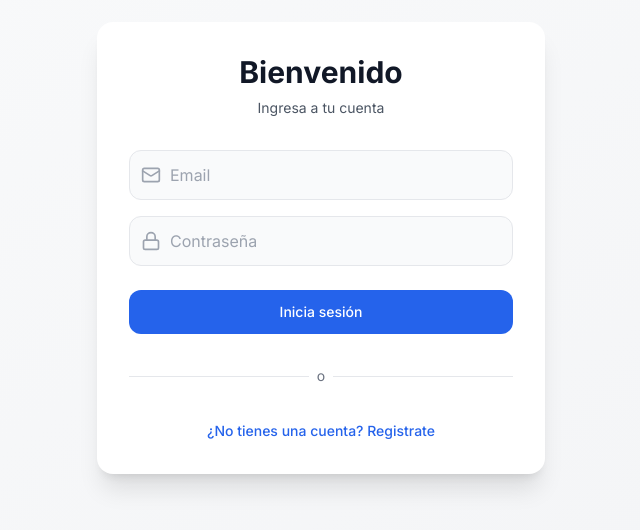
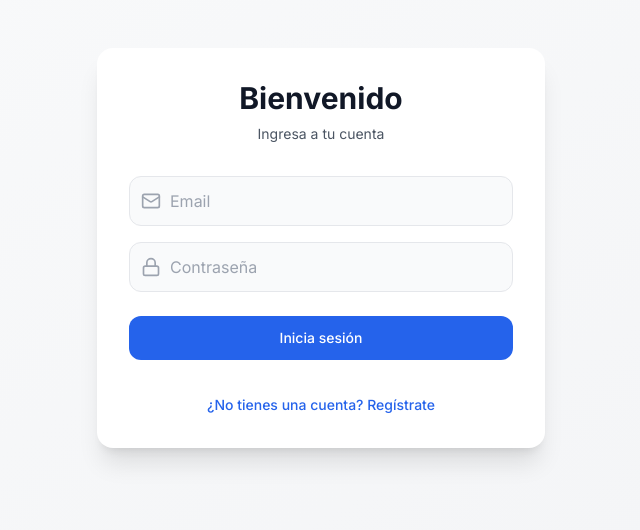
Before and after one commit to ArturoExe/residencia-v2, a Next.js app: page /login in a window 1280 px wide. Shown: the part 152-682 px from the top of the page, without its empty margins (319-959 px from the left). Built offline with nearby package versions, Linux system fonts and the light colour scheme.

Commit message:
Final 12

```diff
--- a/src/app/login/page.tsx
+++ b/src/app/login/page.tsx
@@ -1,17 +1,18 @@
 "use client";
 
-import { useState } from "react";
+import { useState, Suspense } from "react";
 import { useRouter, useSearchParams } from "next/navigation";
 import Link from "next/link";
 import { useAuth } from "@/context/AuthContext";
 import { motion } from "framer-motion";
 import { Mail, Lock, Loader2 } from "lucide-react";
 
-export default function LoginPage() {
+function LoginPageContent() {
   const [email, setEmail] = useState("");
   const [password, setPassword] = useState("");
   const [error, setError] = useState<string | null>(null);
   const [isSubmitting, setIsSubmitting] = useState(false);
+
   const router = useRouter();
   const searchParams = useSearchParams();
   const { login } = useAuth();
@@ -33,11 +34,8 @@ export default function LoginPage() {
 
       if (response.ok) {
         const data = await response.json();
-
         login(data.token, data.role);
-
-        // Save the token in AuthContext
-        router.push(redirectUrl); // Redirect to the intended page
+        router.push(redirectUrl);
       } else {
         const errorData = await response.json();
         setError(errorData.message || "Email o contraseña inválida.");
@@ -50,7 +48,6 @@ export default function LoginPage() {
   };
 
   return (
-    <div className="min-h-screen flex items-center justify-center bg-gradient-to-br from-gray-50 to-gray-100 dark:from-gray-900 dark:to-gray-800 px-4 sm:px-6 lg:px-8">
     <motion.div
       initial={{ opacity: 0, y: 20 }}
       animate={{ opacity: 1, y: 0 }}
@@ -125,34 +122,32 @@ export default function LoginPage() {
                 : "bg-blue-600 hover:bg-blue-700"
             }`}
           >
-              {isSubmitting ? (
+            {isSubmitting && (
               <Loader2 className="animate-spin -ml-1 mr-2 h-4 w-4" />
-              ) : null}
+            )}
             {isSubmitting ? "Iniciando sesión..." : "Inicia sesión"}
           </motion.button>
         </form>
-
-          <div className="relative">
-            <div className="absolute inset-0 flex items-center">
-              <div className="w-full border-t border-gray-200 dark:border-gray-700"></div>
-            </div>
-            <div className="relative flex justify-center text-sm">
-              <span className="px-2 bg-white dark:bg-gray-900 text-gray-500">
-                o
-              </span>
-            </div>
-          </div>
 
         <motion.div whileHover={{ scale: 1.01 }} className="text-center">
           <Link
             href="/register"
             className="text-sm font-medium text-blue-600 hover:text-blue-500 dark:text-blue-400 dark:hover:text-blue-300 transition duration-200"
           >
-              ¿No tienes una cuenta? Registrate
+            ¿No tienes una cuenta? Regístrate
           </Link>
         </motion.div>
       </div>
     </motion.div>
+  );
+}
+
+export default function LoginPage() {
+  return (
+    <div className="min-h-screen flex items-center justify-center bg-gradient-to-br from-gray-50 to-gray-100 dark:from-gray-900 dark:to-gray-800 px-4 sm:px-6 lg:px-8">
+      <Suspense fallback={<div>Loading...</div>}>
+        <LoginPageContent />
+      </Suspense>
     </div>
   );
 }
```
Lines whose indentation alone changed are shown as unchanged.
